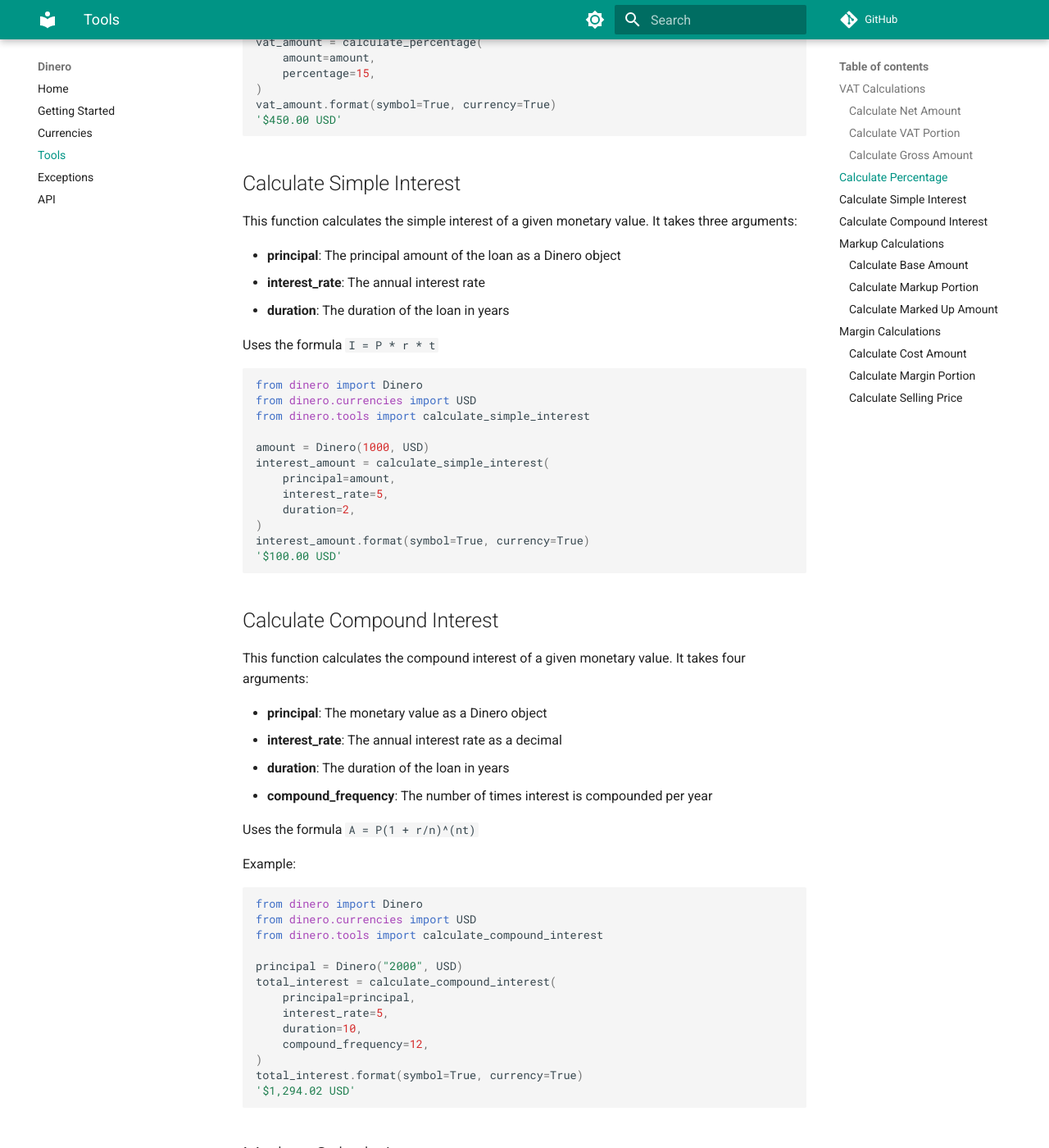
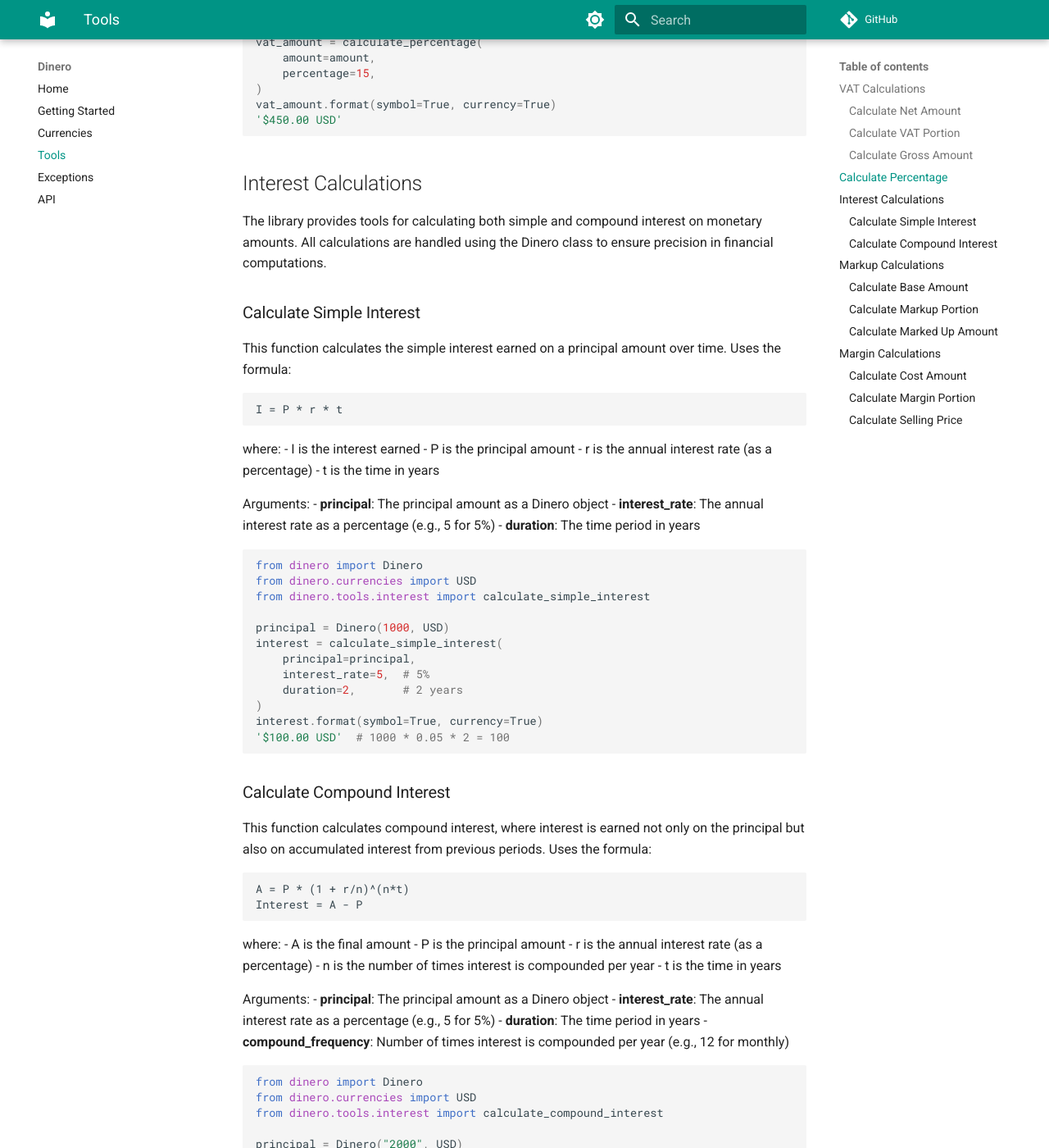
Before and after one commit to wilfredinni/dinero, an MkDocs documentation site: the page built from docs/tools.md, in a window 1280 px wide and 1400 px high, scrolled down 1556 px. Shown: the whole window at 82% size. Built offline with MkDocs 1.6.1 and Material for MkDocs 9.7.7, drawn with Linux system fonts in a browser that asks for light colours; comment, search, counter and statistics services are not loaded; some of the changed text lies outside the part shown.

Commit message:
feat: enhance interest module with detailed documentation and update calculation methods

````diff
--- a/docs/tools.md
+++ b/docs/tools.md
@@ -73,59 +73,80 @@
 '$450.00 USD'
 ```
 
-## Calculate Simple Interest
+## Interest Calculations
 
-This function calculates the simple interest of a given monetary value. It takes three arguments:
+The library provides tools for calculating both simple and compound interest on monetary amounts. All calculations are handled using the Dinero class to ensure precision in financial computations.
 
-- **principal**: The principal amount of the loan as a Dinero object
-- **interest_rate**: The annual interest rate
-- **duration**: The duration of the loan in years
+### Calculate Simple Interest
 
-Uses the formula `I = P * r * t`
+This function calculates the simple interest earned on a principal amount over time. Uses the formula:
+
+```
+I = P * r * t
+```
+
+where:
+- I is the interest earned
+- P is the principal amount
+- r is the annual interest rate (as a percentage)
+- t is the time in years
+
+Arguments:
+- **principal**: The principal amount as a Dinero object
+- **interest_rate**: The annual interest rate as a percentage (e.g., 5 for 5%)
+- **duration**: The time period in years
 
 ```python
 from dinero import Dinero
 from dinero.currencies import USD
-from dinero.tools import calculate_simple_interest
+from dinero.tools.interest import calculate_simple_interest
 
-amount = Dinero(1000, USD)
-interest_amount = calculate_simple_interest(
-    principal=amount,
-    interest_rate=5,
-    duration=2,
+principal = Dinero(1000, USD)
+interest = calculate_simple_interest(
+    principal=principal,
+    interest_rate=5,  # 5%
+    duration=2,       # 2 years
 )
-interest_amount.format(symbol=True, currency=True)
-'$100.00 USD'
+interest.format(symbol=True, currency=True)
+'$100.00 USD'  # 1000 * 0.05 * 2 = 100
 ```
 
-## Calculate Compound Interest
+### Calculate Compound Interest
 
-This function calculates the compound interest of a given monetary value. It takes four arguments:
+This function calculates compound interest, where interest is earned not only on the principal but also on accumulated interest from previous periods. Uses the formula:
 
- - **principal**: The monetary value as a Dinero object
- - **interest_rate**: The annual interest rate as a decimal
- - **duration**: The duration of the loan in years
- - **compound_frequency**: The number of times interest is compounded per year
+```
+A = P * (1 + r/n)^(n*t)
+Interest = A - P
+```
 
-Uses the formula `A = P(1 + r/n)^(nt)`
+where:
+- A is the final amount
+- P is the principal amount
+- r is the annual interest rate (as a percentage)
+- n is the number of times interest is compounded per year
+- t is the time in years
 
-Example:
-
+Arguments:
+- **principal**: The principal amount as a Dinero object
+- **interest_rate**: The annual interest rate as a percentage (e.g., 5 for 5%)
+- **duration**: The time period in years
+- **compound_frequency**: Number of times interest is compounded per year (e.g., 12 for monthly)
 
 ```python
 from dinero import Dinero
 from dinero.currencies import USD
-from dinero.tools import calculate_compound_interest
+from dinero.tools.interest import calculate_compound_interest
 
 principal = Dinero("2000", USD)
-total_interest = calculate_compound_interest(
+interest = calculate_compound_interest(
     principal=principal,
-    interest_rate=5,
-    duration=10,
-    compound_frequency=12,
+    interest_rate=5,        # 5%
+    duration=10,            # 10 years
+    compound_frequency=12,  # Compounded monthly
 )
-total_interest.format(symbol=True, currency=True)
-'$1,294.02 USD'
+interest.format(symbol=True, currency=True)
+'$1,294.02 USD'  # Total interest earned over 10 years
 ```
 
 ## Markup Calculations
````
Also changed, not shown: other parts of docs/tools.md (+3 -3 lines), docs/api.md (+13 -8 lines), 1 other file.
